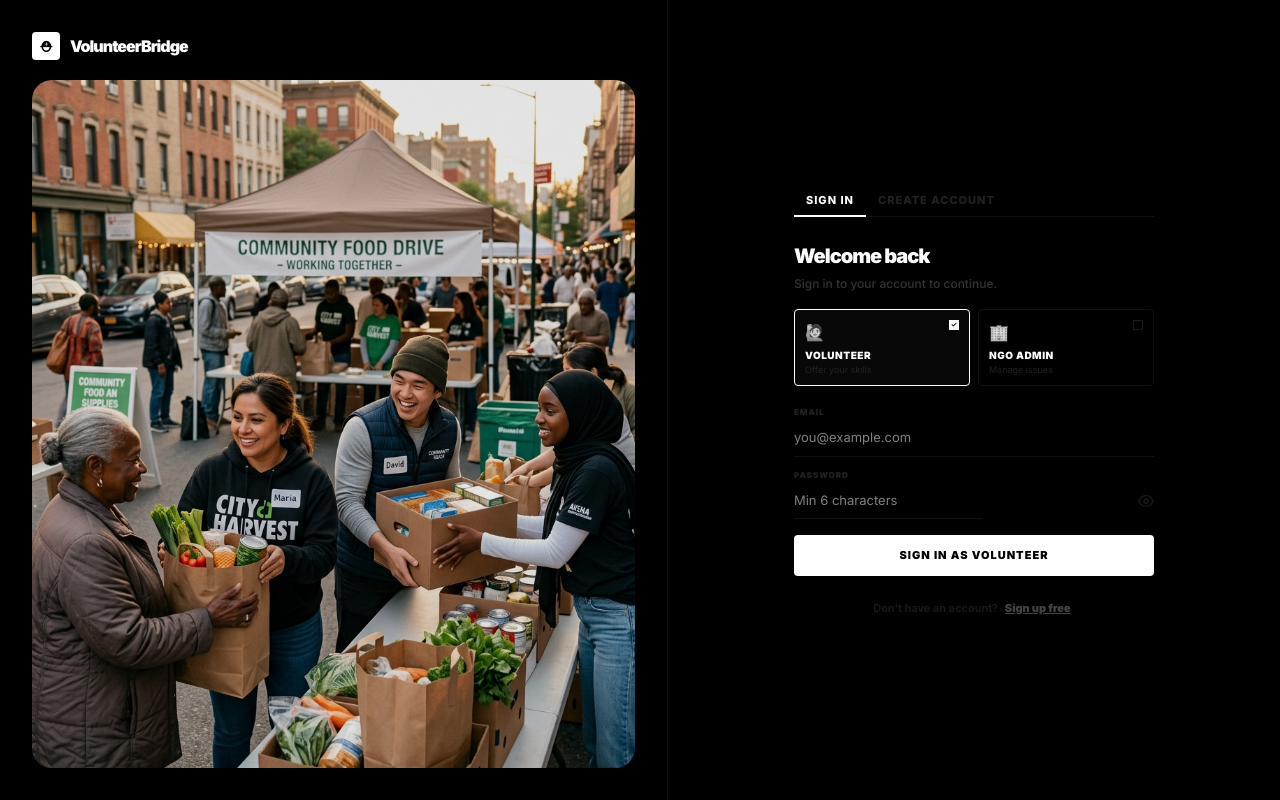
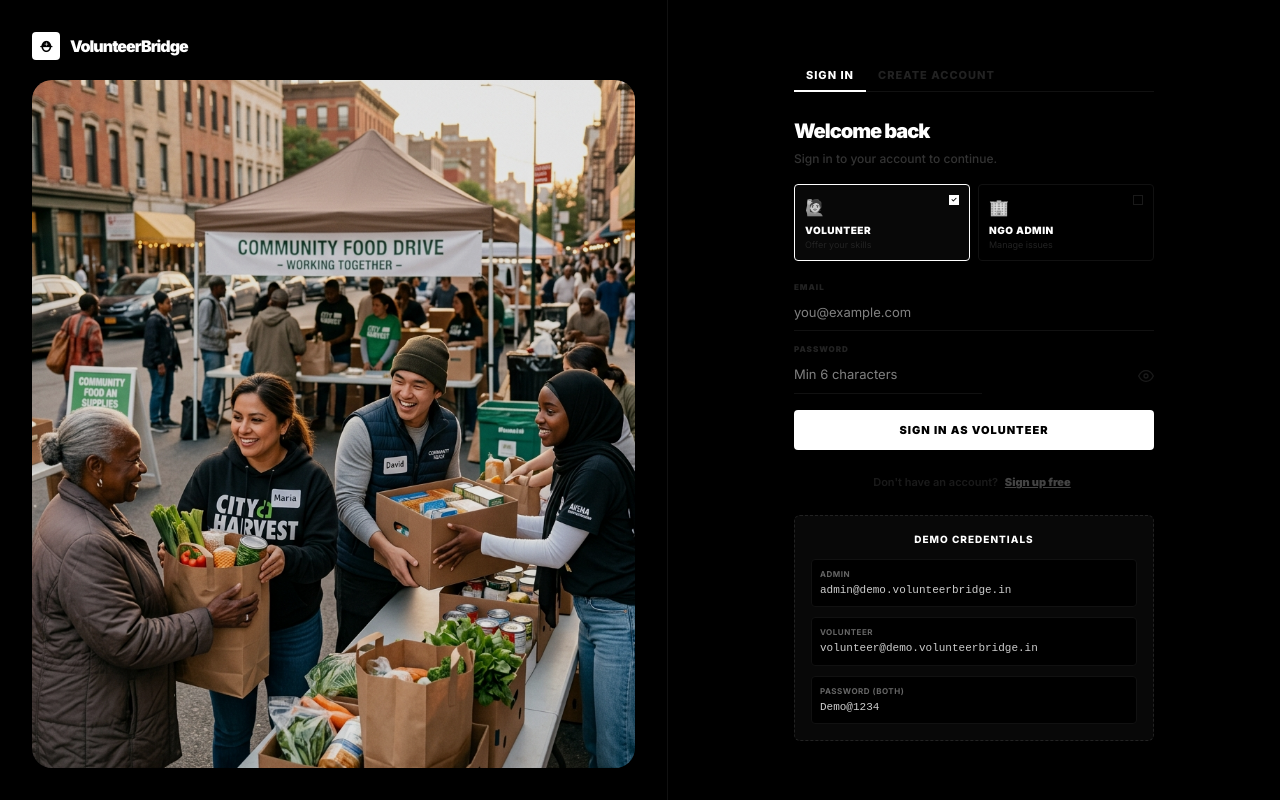
Before and after one commit to NEGO2522/Google-Solution-Challenge-Hackathon, a React (Vite) app in the folder frontend/: page / in a window 1280 px wide. Built offline with nearby package versions, Linux system fonts and the light colour scheme.

Commit message:
Update the auth and demo credentials issue will be fix

```diff
--- a/frontend/dev-dist/sw.js
+++ b/frontend/dev-dist/sw.js
@@ -79,7 +79,7 @@ define(['./workbox-f87553f6'], (function (workbox) { 'use strict';
    */
   workbox.precacheAndRoute([{
     "url": "/index.html",
-    "revision": "0.lcstts31qso"
+    "revision": "0.7h44vrfcg1"
   }], {});
   workbox.cleanupOutdatedCaches();
   workbox.registerRoute(new workbox.NavigationRoute(workbox.createHandlerBoundToURL("/index.html"), {
--- a/frontend/src/pages/auth/Auth.css
+++ b/frontend/src/pages/auth/Auth.css
@@ -278,3 +278,52 @@
   .auth-confirm-icon { width: 80px; height: 80px; font-size: 32px; }
   .auth-confirm-card h2 { font-size: 24px; }
 }
+
+/* DEMO CREDENTIALS */
+.a-demo-creds {
+  margin-top: 24px;
+  background: #080808;
+  border: 1px dashed #222;
+  border-radius: 6px;
+  padding: 16px;
+  text-align: left;
+}
+
+.a-demo-title {
+  font-size: 10px;
+  font-weight: 800;
+  color: #fff;
+  text-transform: uppercase;
+  letter-spacing: 1px;
+  margin-bottom: 12px;
+  text-align: center;
+}
+
+.a-demo-grid {
+  display: flex;
+  flex-direction: column;
+  gap: 10px;
+}
+
+.a-demo-grid div {
+  display: flex;
+  flex-direction: column;
+  gap: 2px;
+  background: #000;
+  padding: 8px;
+  border-radius: 4px;
+  border: 1px solid #111;
+}
+
+.a-demo-grid strong {
+  font-size: 8px;
+  color: #666;
+  text-transform: uppercase;
+  letter-spacing: 0.5px;
+}
+
+.a-demo-grid span {
+  font-size: 11px;
+  color: #ccc;
+  font-family: monospace;
+}
--- a/frontend/src/pages/auth/AuthPage.jsx
+++ b/frontend/src/pages/auth/AuthPage.jsx
@@ -371,6 +371,26 @@ export default function AuthPage({ onAuthSuccess }) {
             </button>
           </p>
 
+          {isLogin && (
+            <div className="a-demo-creds">
+              <div className="a-demo-title">Demo Credentials</div>
+              <div className="a-demo-grid">
+                <div>
+                  <strong>Admin</strong>
+                  <span>admin@demo.volunteerbridge.in</span>
+                </div>
+                <div>
+                  <strong>Volunteer</strong>
+                  <span>volunteer@demo.volunteerbridge.in</span>
+                </div>
+                <div>
+                  <strong>Password (Both)</strong>
+                  <span>Demo@1234</span>
+                </div>
+              </div>
+            </div>
+          )}
+
         </div>
       </div>
     </div>
```
